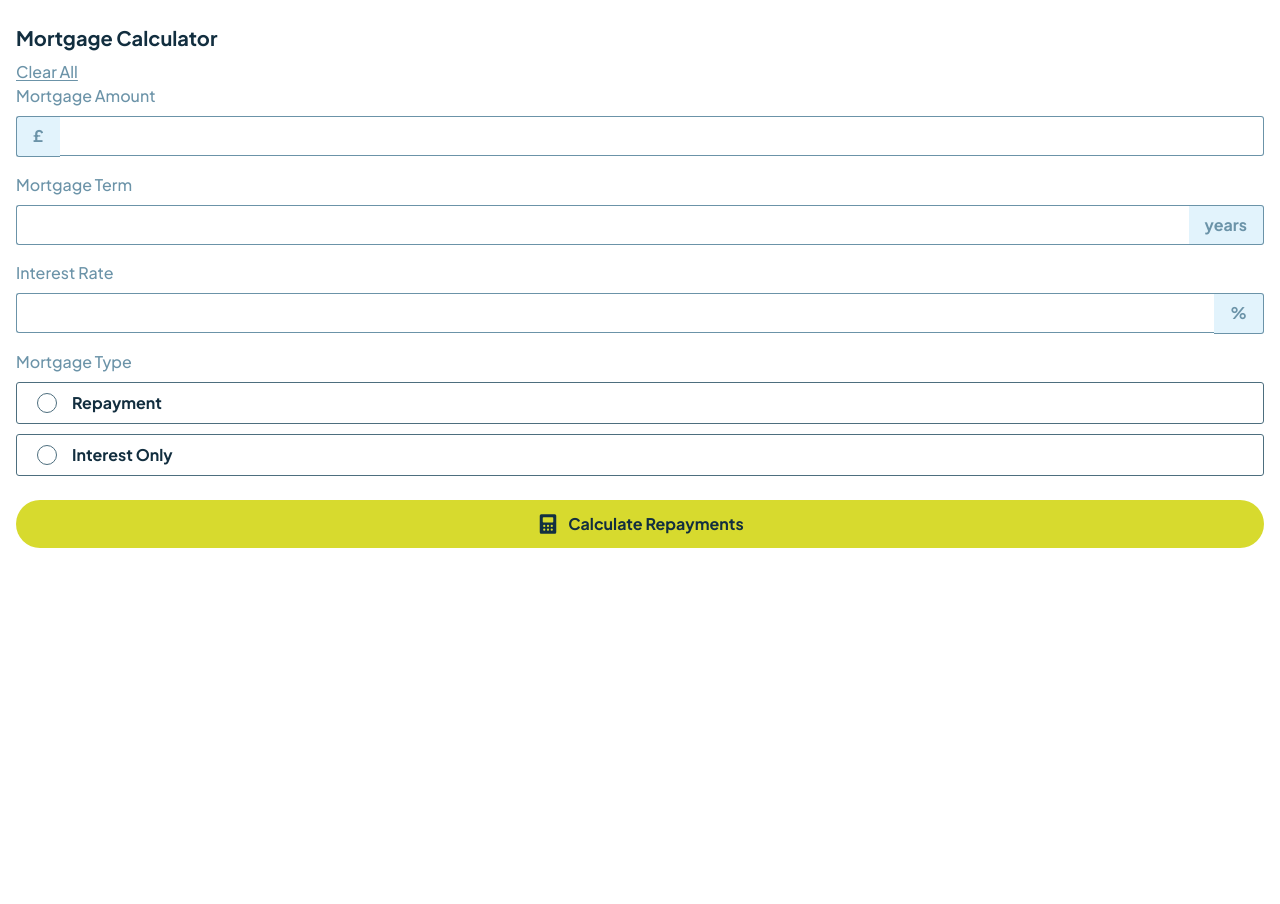
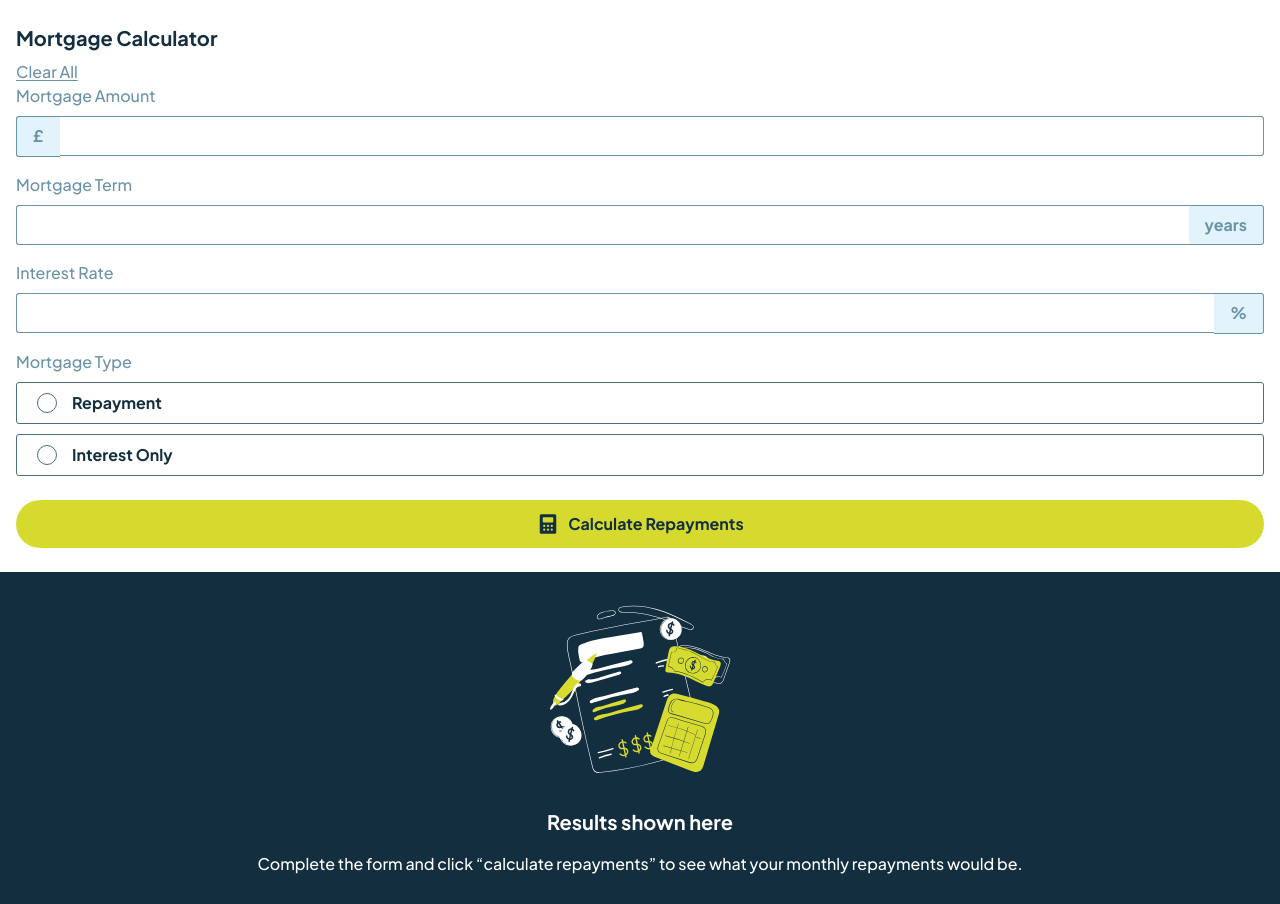
Before and after one commit to Abaljerind/mortgage-repayment-calculator, a website: page index.html in a window 1280 px wide. Before the commit the page ends 800 px from the top, so only its background shows below. Drawn offline with Linux system fonts and the light colour scheme.

Commit message:
create empty result in the bottom

```diff
--- a/index.html
+++ b/index.html
@@ -144,7 +144,24 @@
       <!-- akhir bagian atas / kiri -->
 
       <!-- bagian bawah / kanan -->
-      <aside class=""></aside>
+      <aside class="bg-neutral-slate-900 px-4 py-6">
+        <div class="mb-1 mt-1">
+          <div class="mb-4 flex justify-center">
+            <img
+              src="./assets/images/illustration-empty.svg"
+              alt="illustration-empty"
+              class=""
+            />
+          </div>
+          <div class="text-center text-white">
+            <h4 class="text-xl font-bold">Results shown here</h4>
+            <p class="mt-4 text-base leading-6 text-white">
+              Complete the form and click “calculate repayments” to see what
+              your monthly repayments would be.
+            </p>
+          </div>
+        </div>
+      </aside>
       <!-- akhir bagian bawah / kanan -->
     </section>
 
```
Also changed, not shown: src/css/output.css.
